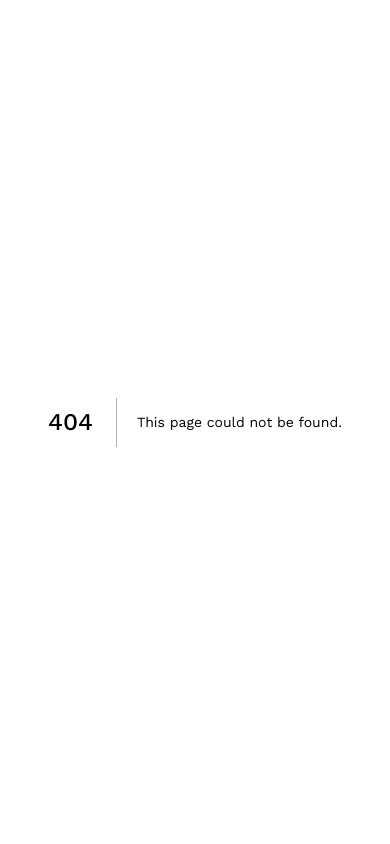
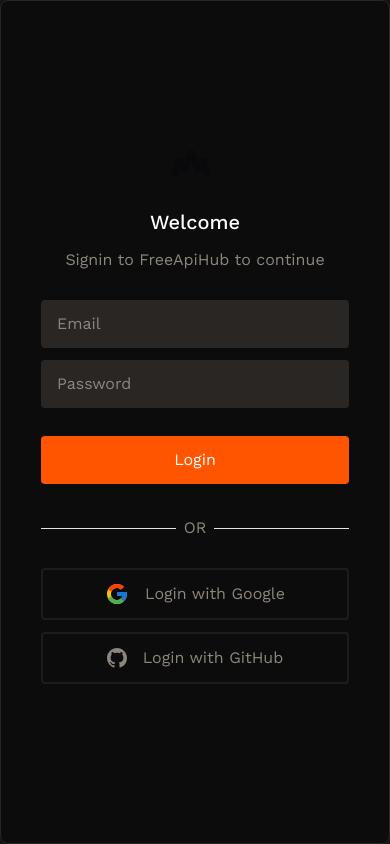
Before and after one commit to rehan-adi/FreeApiHub, a Next.js app in the folder apps/freeapihub-docs/: page /signin in a window 390 px wide. Before the commit this address had no page. Built offline with nearby package versions, Linux system fonts and the light colour scheme.

Commit message:
feat: add signin page with responsive UI

```diff
--- /dev/null
+++ b/apps/freeapihub-docs/app/signin/page.tsx
@@ -0,0 +1,87 @@
+import { FcGoogle } from "react-icons/fc";
+
+const Page = () => {
+  return (
+    <div className="min-h-screen w-full flex justify-center items-center bg-[#141312]">
+      <div className="px-10 py-8 flex justify-center items-center md:w-[26vw] md:h-[88vh] h-screen w-full flex-col bg-[#0D0C0C] border border-[#292624] rounded-lg">
+        <header className="flex justify-center items-center flex-col">
+          <span className="flex justify-between text-center font-semibold items-center">
+            <svg
+              fill="currentColor"
+              className="h-10 w-10 mr-2 inline-block"
+              viewBox="-100 -100 200 200"
+            >
+              <path d="M70 60L42-27h30l28 87z"></path>
+              <path d="M20.42 40.054L42-27h30L50.42 40.054z"></path>
+              <path d="M20.42 40.054L-15-70h30L50.42 40.054z"></path>
+              <path d="M-50.42 40.054L-15-70h30L-20.42 40.054z"></path>
+              <path d="M-50.42 40.054L-72-27h30l21.58 67.054z"></path>
+              <path d="M-100 60l28-87h30l-28 87z"></path>
+            </svg>
+          </span>
+          <h1 className="text-white text-center text-xl mt-6 font-medium">
+            Welcome
+          </h1>
+          <p className="text-[#8C877D] mt-3">
+            Signin to FreeApiHub to continue
+          </p>
+        </header>
+        <form action="" className="mt-7 w-full">
+          <div className="mb-3">
+            <input
+              type="email"
+              placeholder="Email"
+              className="w-full px-4 py-3 bg-[#292624] text-[#8C877D] placeholder:text-[#8C877D] rounded focus:outline-none"
+            />
+          </div>
+          <div className="mb-7">
+            <input
+              type="password"
+              placeholder="Password"
+              className="w-full px-4 py-3 bg-[#292624] text-[#8C877D] placeholder:text-[#8C877D] rounded focus:outline-none"
+            />
+          </div>
+          <div className="">
+            <button
+              type="submit"
+              className="w-full px-4 py-3 bg-[#FF5500] text-white rounded focus:outline-none"
+            >
+              Login
+            </button>
+          </div>
+          <div className="text-center flex justify-between mt-8 text-[#8C877D] items-center">
+            <span className="inline-block w-1/2 border-t"></span>
+            <span className="mx-2">OR</span>
+            <span className="inline-block w-1/2 border-t"></span>
+          </div>
+
+          <div className="flex justify-between items-center flex-col gap-3 mt-3 py-4">
+            <button className="w-full flex justify-center items-center px-4 py-3 text-[#8C877D] rounded border-2 border-[#1E1C1B] focus:outline-none">
+              <span className="inline-block mr-4 text-2xl">
+                <FcGoogle />
+              </span>
+              Login with Google
+            </button>
+            <button className="w-full flex justify-center items-center px-4 py-3 text-[#8C877D] rounded border-2 border-[#1E1C1B] focus:outline-none">
+                <span className="mr-4"><svg
+            width="24"
+            height="24"
+            viewBox="0 0 16 16"
+            fill="currentColor"
+            className="h-6 w-5"
+          >
+            <path
+              fillRule="evenodd"
+              d="M8 0C3.58 0 0 3.58 0 8c0 3.54 2.29 6.53 5.47 7.59.4.07.55-.17.55-.38 0-.19-.01-.82-.01-1.49-2.01.37-2.53-.49-2.69-.94-.09-.23-.48-.94-.82-1.13-.28-.15-.68-.52-.01-.53.63-.01 1.08.58 1.23.82.72 1.21 1.87.87 2.33.66.07-.52.28-.87.51-1.07-1.78-.2-3.64-.89-3.64-3.95 0-.87.31-1.59.82-2.15-.08-.2-.36-1.02.08-2.12 0 0 .67-.21 2.2.82.64-.18 1.32-.27 2-.27.68 0 1.36.09 2 .27 1.53-1.04 2.2-.82 2.2-.82.44 1.1.16 1.92.08 2.12.51.56.82 1.27.82 2.15 0 3.07-1.87 3.75-3.65 3.95.29.25.54.73.54 1.48 0 1.07-.01 1.93-.01 2.2 0 .21.15.46.55.38A8.013 8.013 0 0016 8c0-4.42-3.58-8-8-8z"
+            ></path>
+          </svg></span>
+              Login with GitHub
+            </button>
+          </div>
+        </form>
+      </div>
+    </div>
+  );
+};
+
+export default Page;
--- a/apps/freeapihub-docs/package.json
+++ b/apps/freeapihub-docs/package.json
@@ -19,6 +19,7 @@
     "nextra-theme-docs": "^3.1.1",
     "react": "18.3.1",
     "react-dom": "18.3.1",
+    "react-icons": "^5.3.0",
     "tailwind-merge": "^2.5.4",
     "tailwindcss-animate": "^1.0.7"
   },
```
Also changed, not shown: 1 other file (tests, documents, lock files or other folders).
